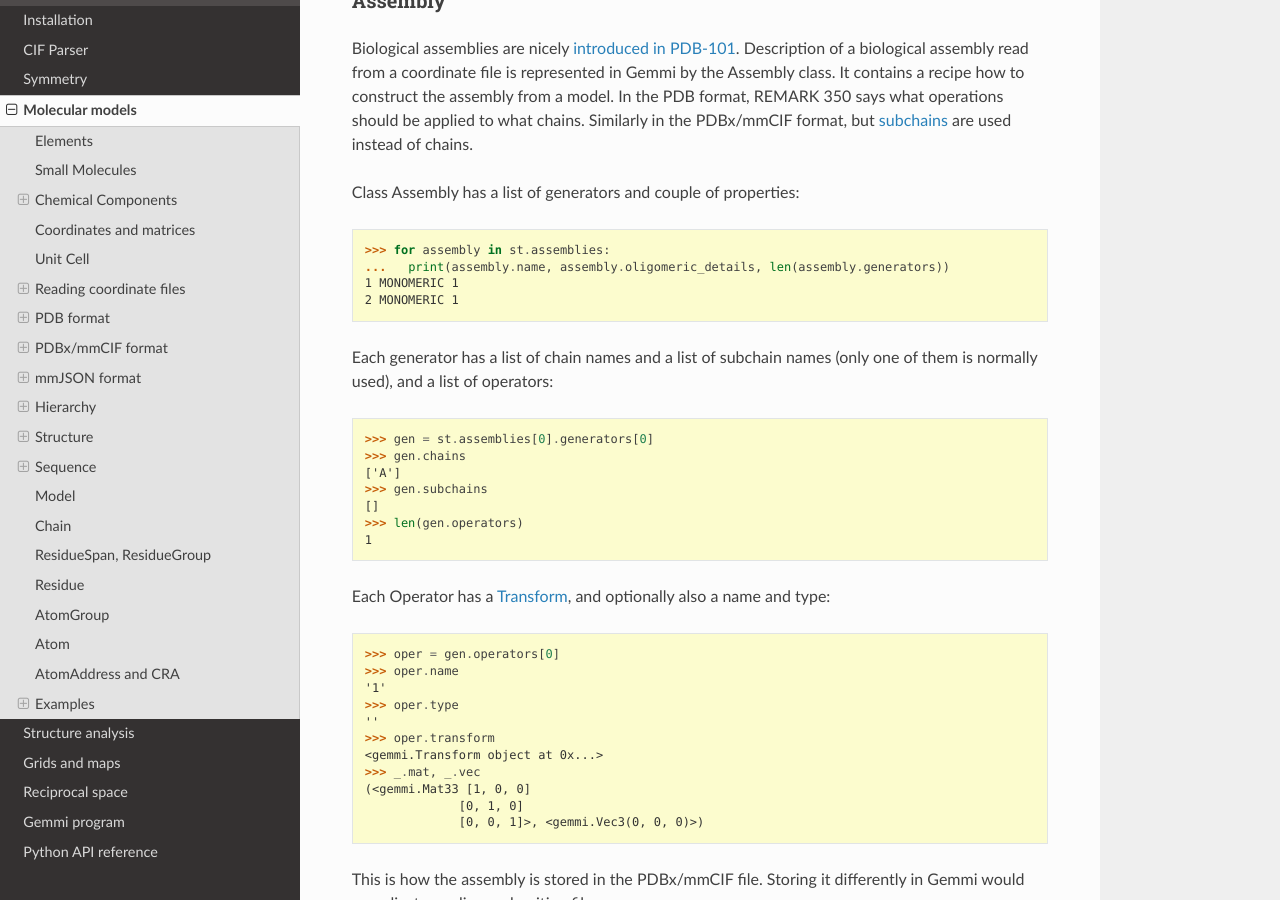
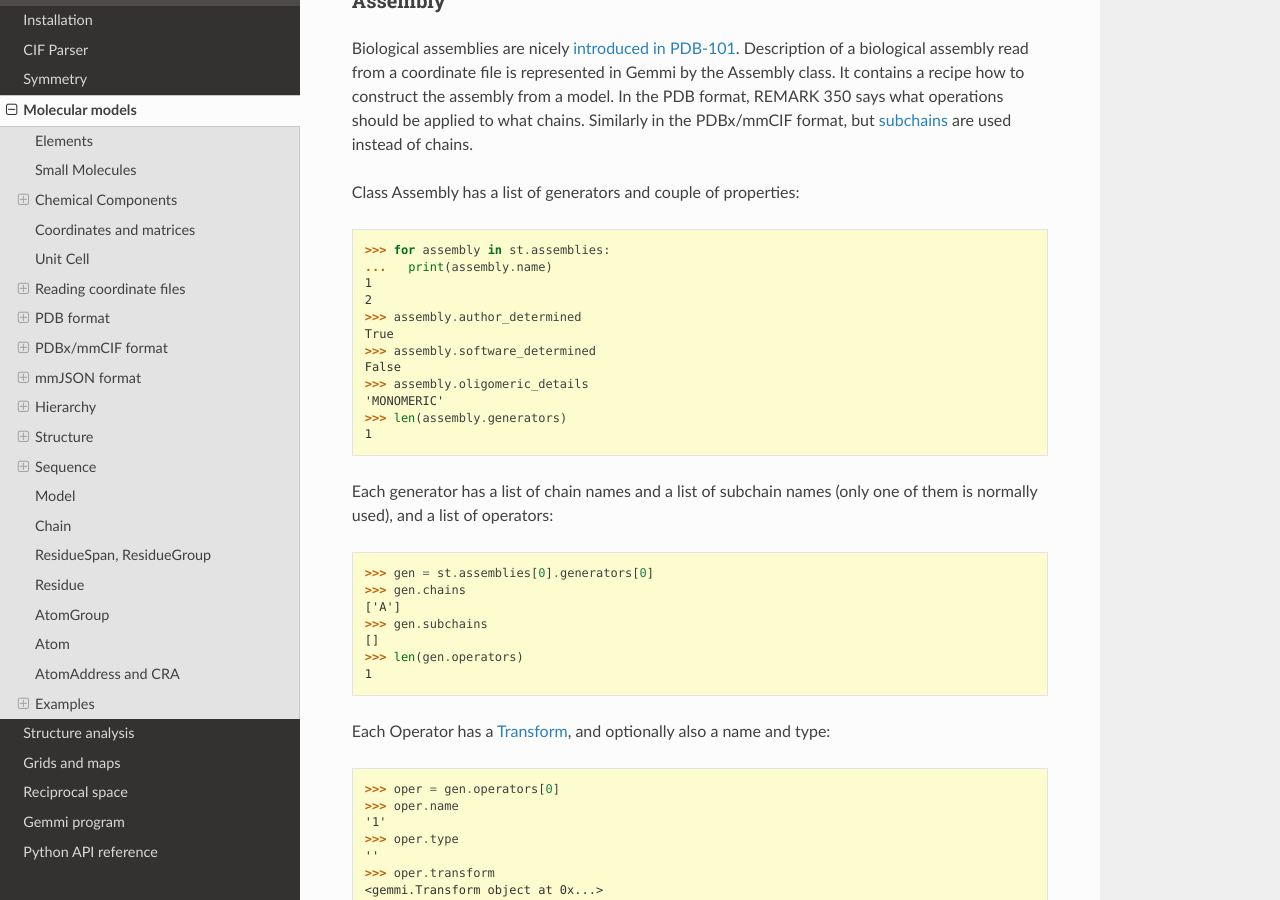
Before and after one commit to project-gemmi/gemmi, a Sphinx documentation site: the page built from docs/mol.rst, in a window 1280 px wide and 900 px high, scrolled down 31311 px. Built offline with Sphinx 7.4.7 and the Read the Docs theme 2.0.0, drawn with Linux system fonts in a browser that asks for light colours.

Commit message:
python: wrap Assembly::author_determined/software_determined

```diff
--- a/docs/mol.rst
+++ b/docs/mol.rst
@@ -1774,9 +1774,17 @@ Class Assembly has a list of generators and couple of properties:
 .. doctest::
 
   >>> for assembly in st.assemblies:
-  ...   print(assembly.name, assembly.oligomeric_details, len(assembly.generators))
-  1 MONOMERIC 1
-  2 MONOMERIC 1
+  ...   print(assembly.name)
+  1
+  2
+  >>> assembly.author_determined
+  True
+  >>> assembly.software_determined
+  False
+  >>> assembly.oligomeric_details
+  'MONOMERIC'
+  >>> len(assembly.generators)
+  1
 
 Each generator has a list of chain names and a list of subchain names
 (only one of them is normally used), and a list of operators:
```
Also changed, not shown: 1 other file.
